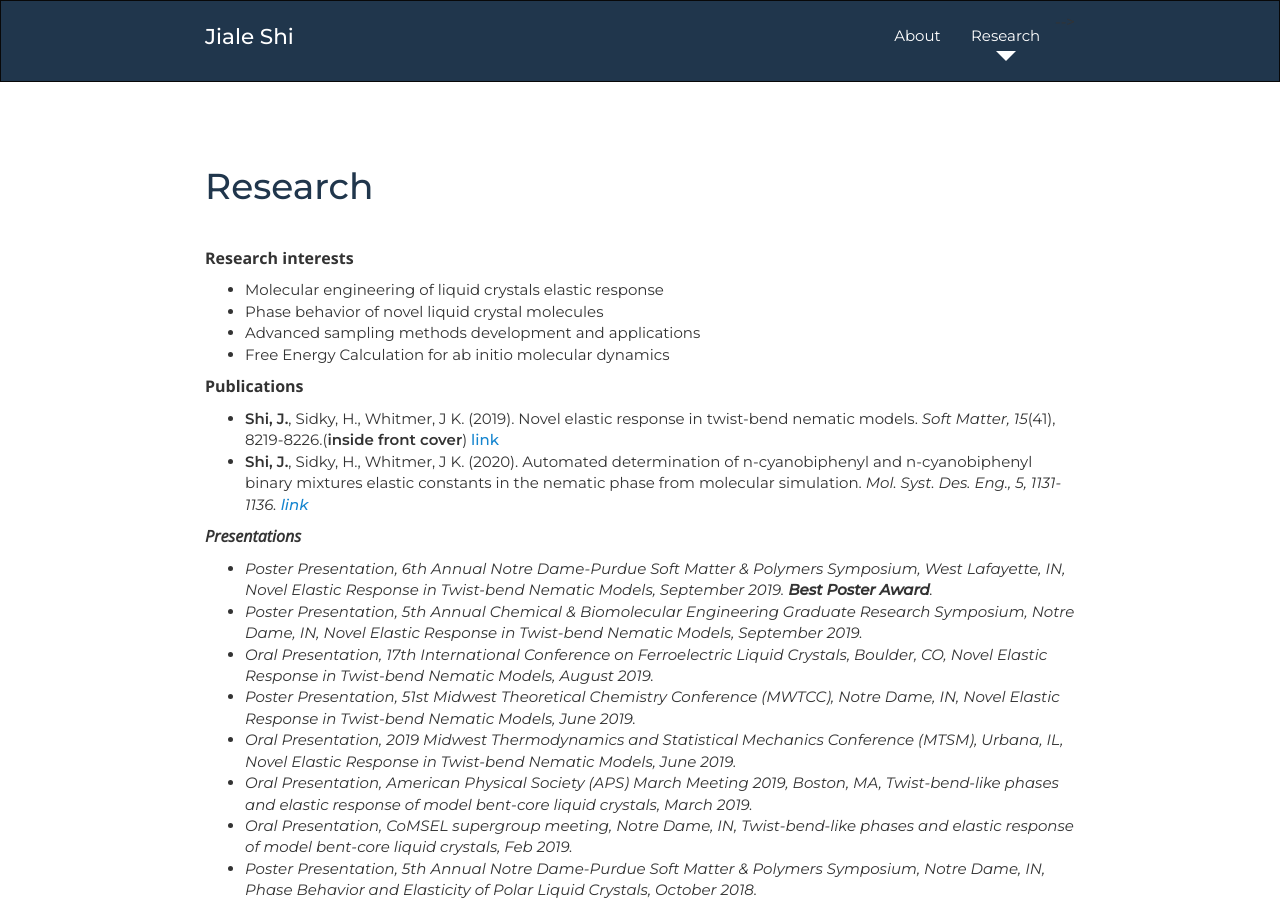
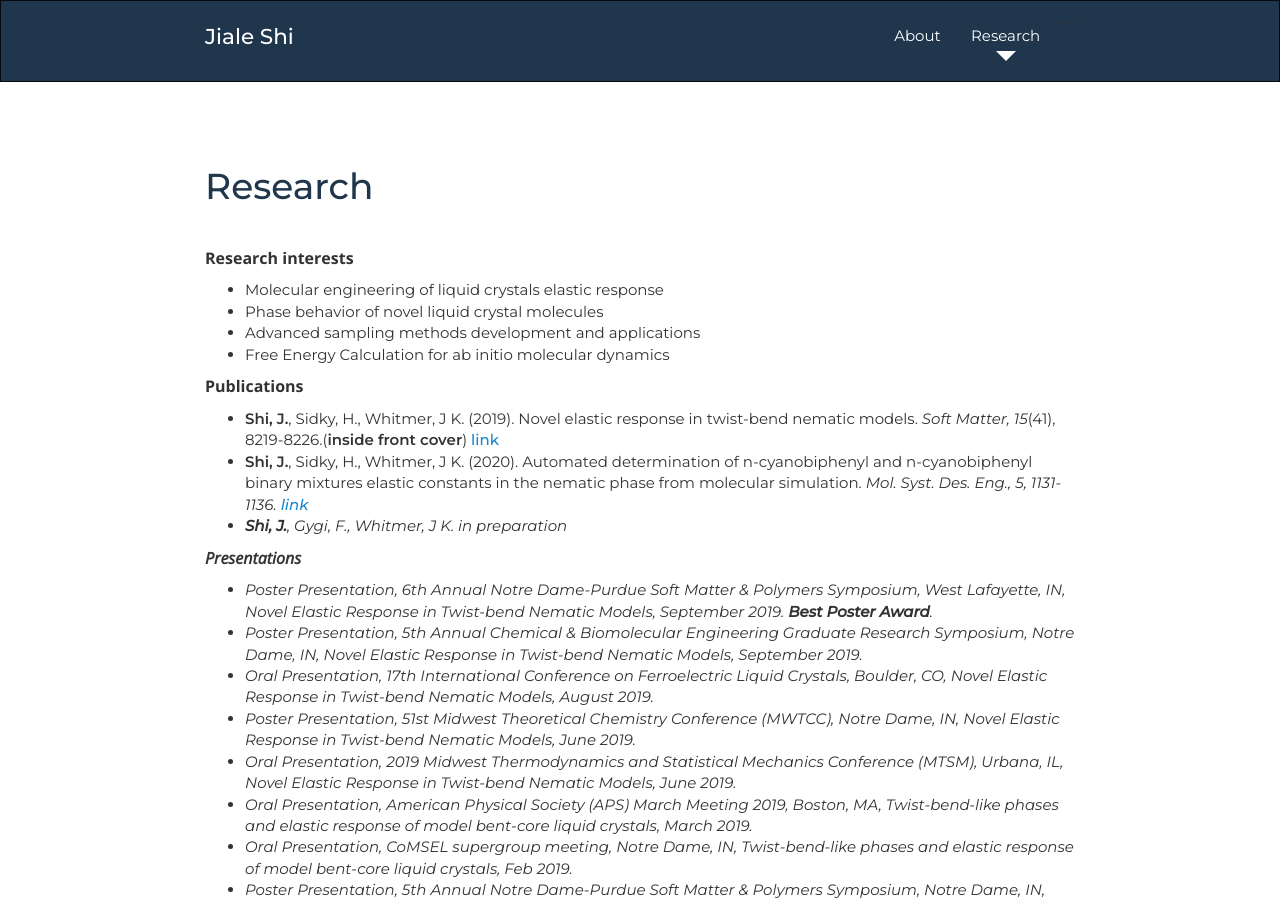
Before and after one commit to shijiale0609/shijiale0609.github.io, a Jekyll site: the page research.html, which Jekyll copies as it is, in a window 1280 px wide and 900 px high. Built offline with Jekyll 4.4.1, drawn with Linux system fonts in a browser that asks for light colours; nearby versions of some CDN libraries; a style sheet for code colours, icons or effects is not loaded.

Commit message:
update publication

```diff
--- a/research.html
+++ b/research.html
@@ -85,6 +85,7 @@
             <ul class="push-down-1">
                <li><b>Shi, J.</b>, Sidky, H., Whitmer, J K. (2019). Novel elastic response in twist-bend nematic models. <em>Soft Matter, 15</em>(41), 8219-8226.(<b>inside front cover</b>) <a href="https://pubs.rsc.org/en/content/articlehtml/2019/sm/c9sm01395d">link</a> </li>
                <li><b>Shi, J.</b>, Sidky, H., Whitmer, J K. (2020). Automated determination of n-cyanobiphenyl and n-cyanobiphenyl binary mixtures elastic constants in the nematic phase from molecular simulation. <em> Mol. Syst. Des. Eng., 5, 1131-1136. <a href="https://pubs.rsc.org/en/content/articlehtml/2020/me/c9me00065h">link</a> </li>
+               <li><b>Shi, J.</b>, Gygi, F., Whitmer, J K. in preparation </li>
             </ul>
 
             <!-- <h5>Submitted for Publication</h5>
```
